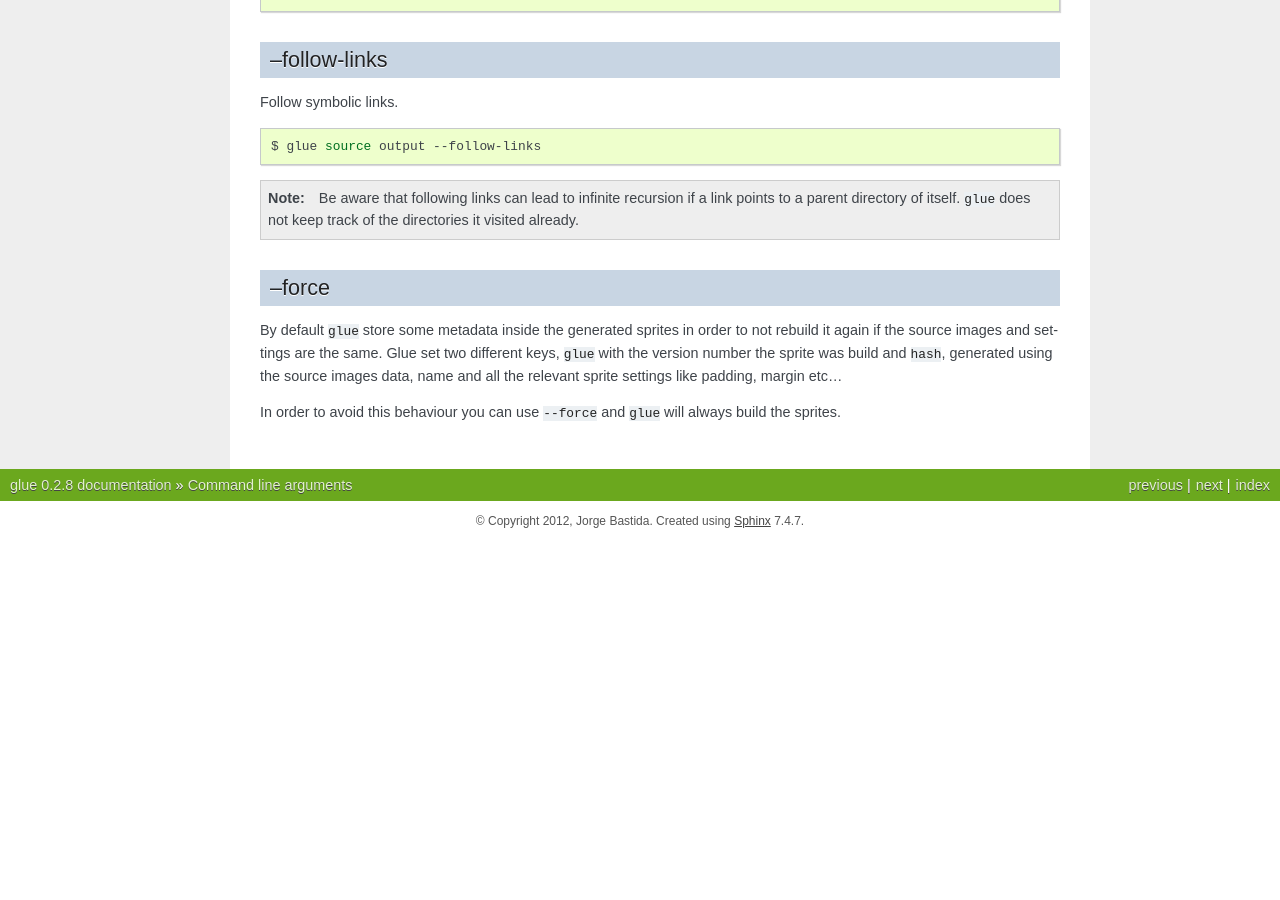
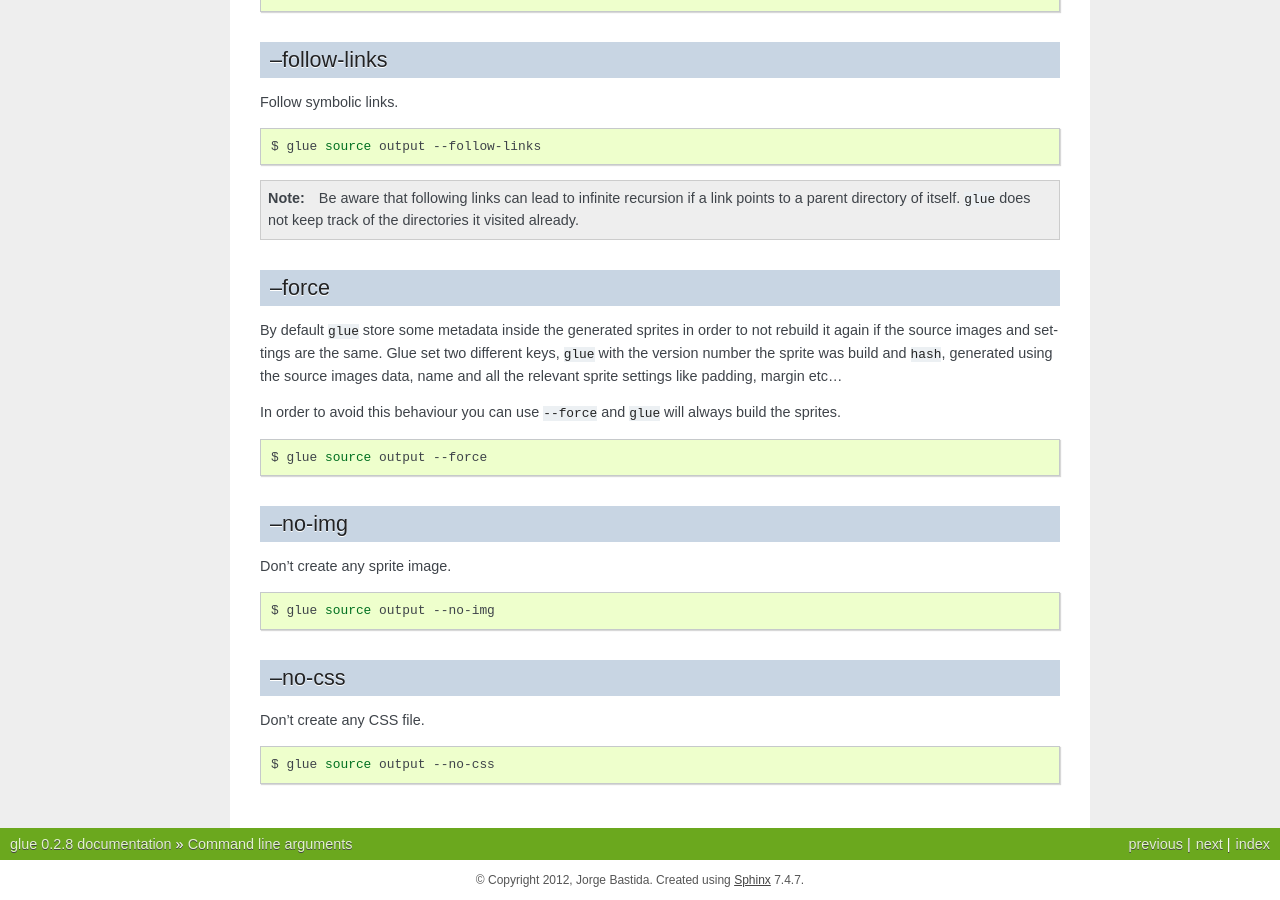
Before and after one commit to jorgebastida/glue, a Sphinx documentation site: the page built from docs/options.rst, in a window 1280 px wide and 900 px high, scrolled down 7694 px. Built offline with Sphinx 7.4.7, drawn with Linux system fonts in a browser that asks for light colours; the version number is read from the project's files by our own code; before the commit the page ends 8235 px from its top, so only the background shows below that.

Commit message:
New --no-img and --no-css options

```diff
--- a/docs/changelog.rst
+++ b/docs/changelog.rst
@@ -11,6 +11,7 @@ Changelog
 * Glue now store some metadata inside the generated sprites in order to not rebuild them again if the source images and settings are the same.
 * New ``--force`` option to make glue rebuild the sprites.
 * Glue now require Pillow>=1.7.8. This version fix some segmentation faults on OS X while using --png8.
+* New ``--no-img`` and ``--no-css`` options.
 
 0.2.7
 ^^^^^
--- a/docs/options.rst
+++ b/docs/options.rst
@@ -408,3 +408,25 @@ Follow symbolic links.
 By default ``glue`` store some metadata inside the generated sprites in order to not rebuild it again if the source images and settings are the same. Glue set two different keys, ``glue`` with the version number the sprite was build and ``hash``, generated using the source images data, name and all the relevant sprite settings like padding, margin etc...
 
 In order to avoid this behaviour you can use ``--force`` and ``glue`` will always build the sprites.
+
+.. code-block:: bash
+
+    $ glue source output --force
+
+--no-img
+--------
+
+Don't create any sprite image.
+
+.. code-block:: bash
+
+    $ glue source output --no-img
+
+--no-css
+--------
+
+Don't create any CSS file.
+
+.. code-block:: bash
+
+    $ glue source output --no-css
```
Also changed, not shown: glue.py (+14 -1 lines).
